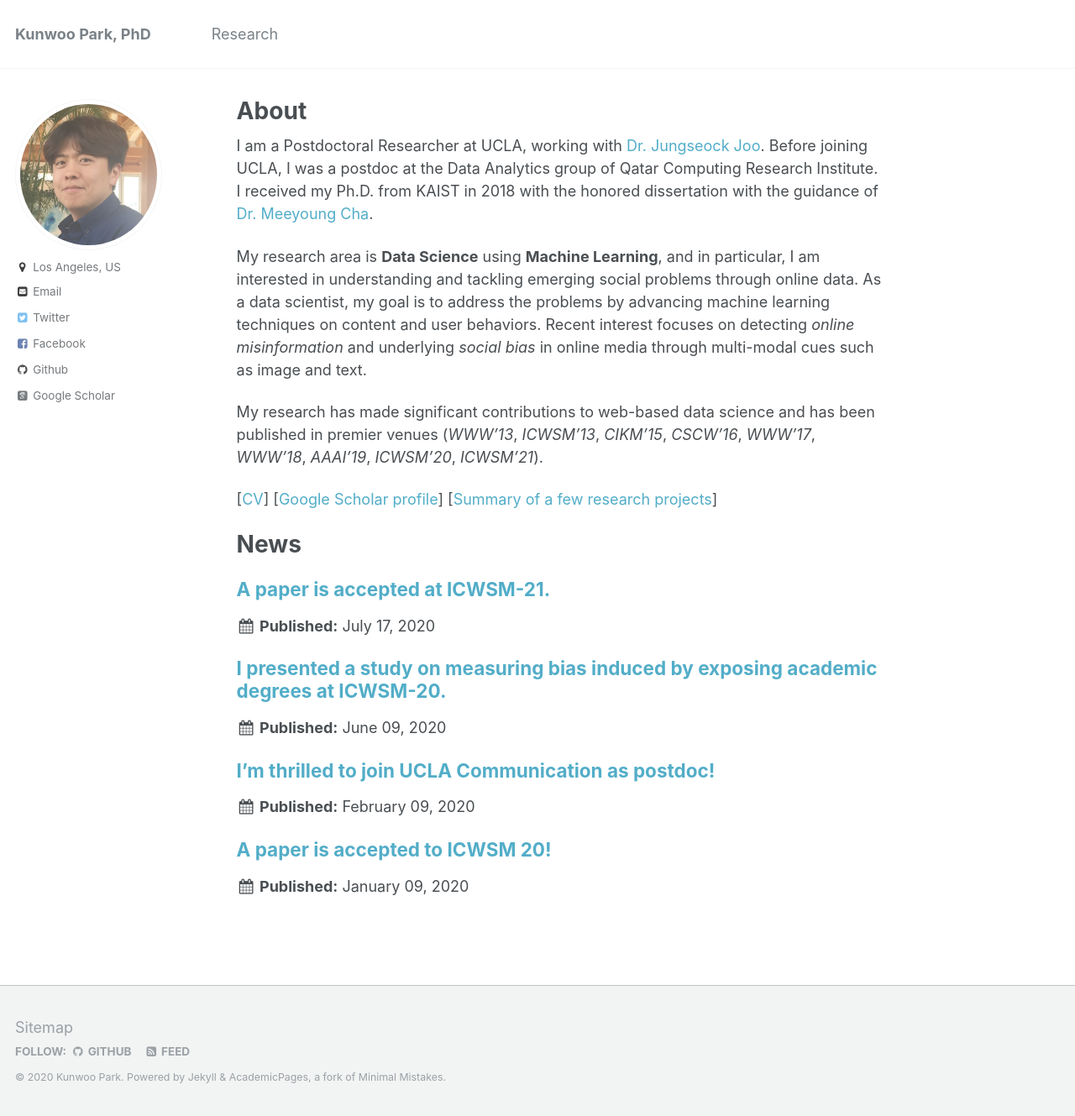
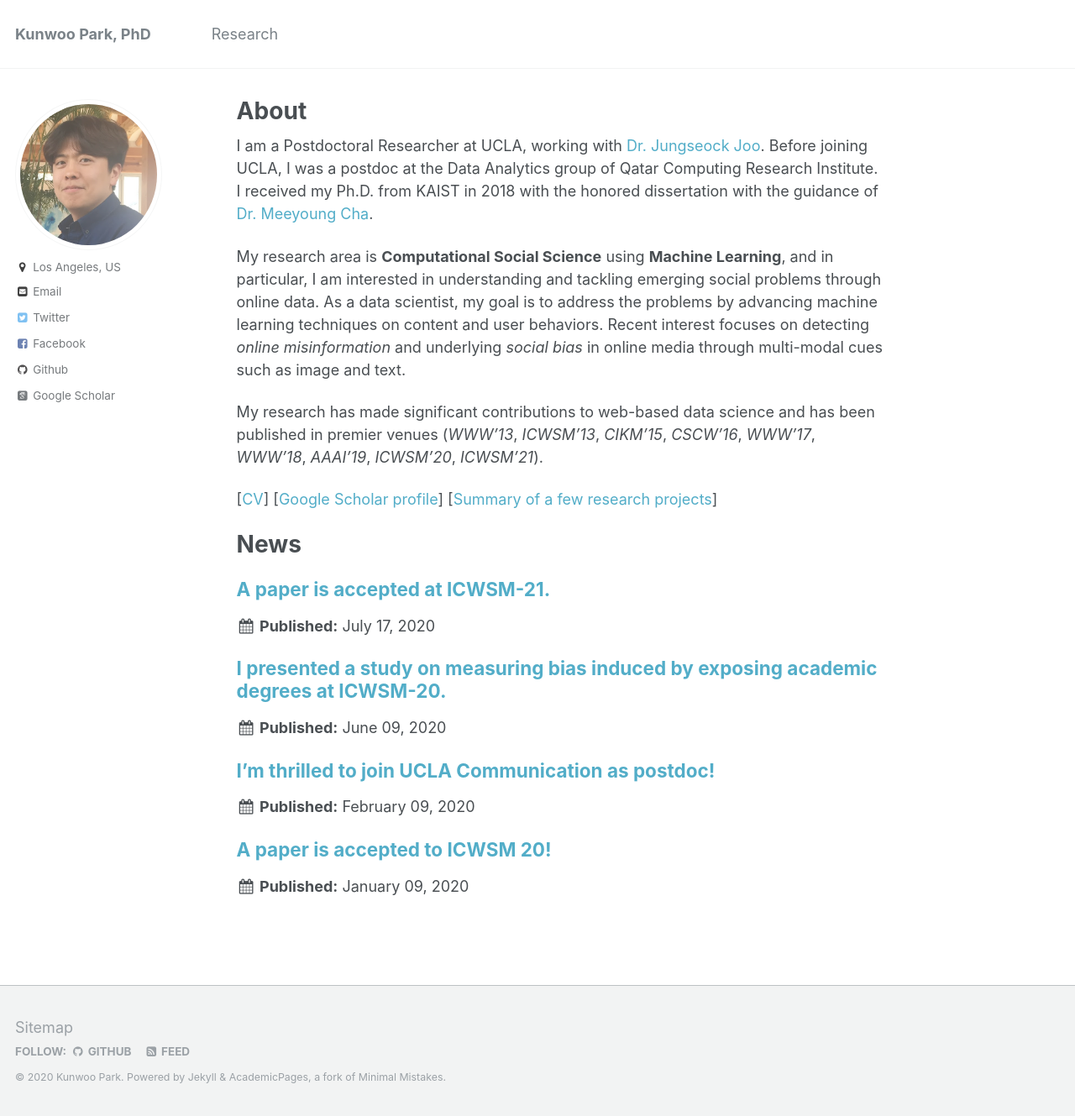
Before and after one commit to bywords/bywords.github.io, a Jekyll site: the page built from _pages/about.md, in a window 1280 px wide and 1329 px high. Shown: the whole window at 84% size. Built offline with Jekyll 4.4.1, drawn with Linux system fonts in a browser that asks for light colours; some web fonts are replaced.

Commit message:
updated site

```diff
--- a/_pages/about.md
+++ b/_pages/about.md
@@ -10,7 +10,7 @@ redirect_from:
 
 I am a Postdoctoral Researcher at UCLA, working with [Dr. Jungseock Joo](http://jsjoo.com). Before joining UCLA, I was a postdoc at the Data Analytics group of Qatar Computing Research Institute. I received my Ph.D. from KAIST in 2018 with the honored dissertation with the guidance of [Dr. Meeyoung Cha](https://ds.ibs.re.kr/index.php/ci/).
 
-My research area is **Data Science** using **Machine Learning**, and in particular, I am interested in understanding and tackling emerging social problems through online data. As a data scientist, my goal is to address the problems by advancing machine learning techniques on content and user behaviors. Recent interest focuses on detecting *online misinformation* and underlying *social bias* in online media through multi-modal cues such as image and text.
+My research area is **Computational Social Science** using **Machine Learning**, and in particular, I am interested in understanding and tackling emerging social problems through online data. As a data scientist, my goal is to address the problems by advancing machine learning techniques on content and user behaviors. Recent interest focuses on detecting *online misinformation* and underlying *social bias* in online media through multi-modal cues such as image and text.
 
 My research has made significant contributions to web-based data science and has been published in premier venues (*WWW'13*, *ICWSM'13*, *CIKM'15*, *CSCW'16*, *WWW'17*, *WWW'18*, *AAAI'19*, *ICWSM'20*, *ICWSM'21*).
 
```
